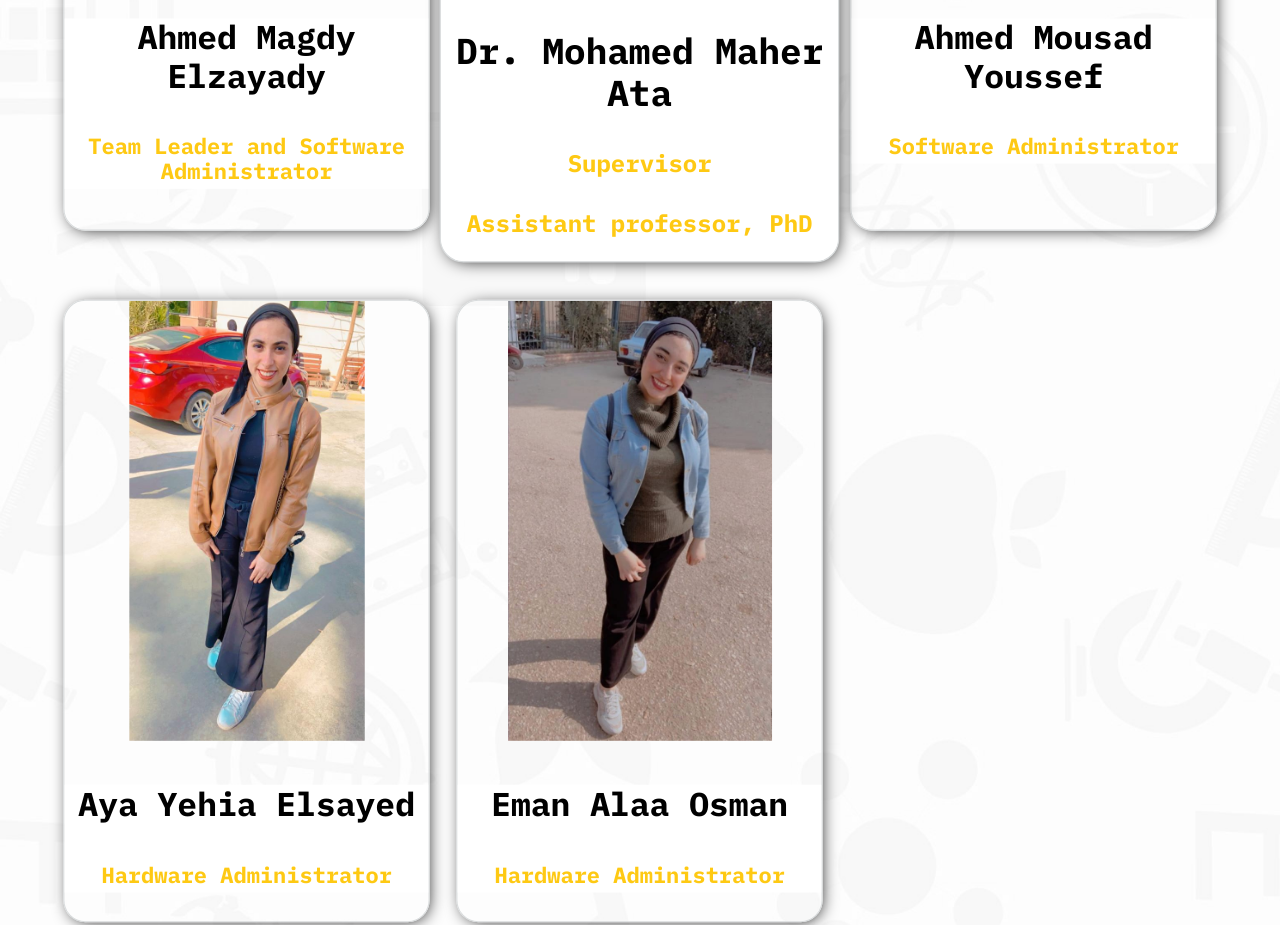
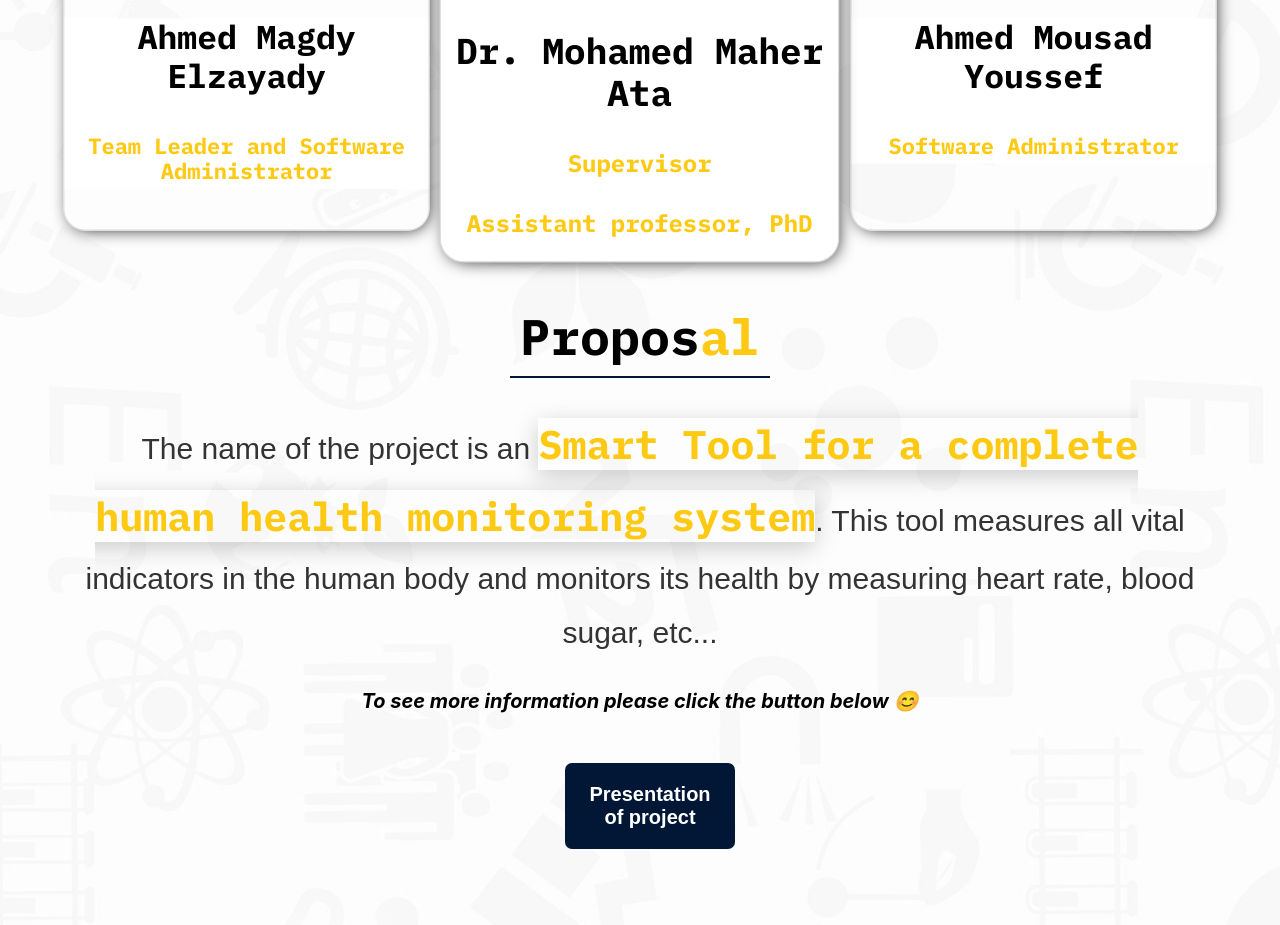
Before and after one commit to Ahmed-Elzayady/Smart-Tool-for-a-complete-human-health-monitoring-system, a plain HTML site: page index.html in a window 1280 px wide. Shown: the part 2142-3067 px from the top of the page. Drawn offline with Linux system fonts and the light colour scheme; a web font is replaced by a local one.

Commit message:
new edit

```diff
--- a/css/style.css
+++ b/css/style.css
@@ -361,7 +361,7 @@ img.top {
 }
 
 .team {
-  margin-bottom: 50px;
+  /* margin-bottom: 50px; */
 }
 .team .container .all-team {
   display: grid;
--- a/index.html
+++ b/index.html
@@ -180,7 +180,7 @@
               <h4>Hardware Administrator</h4>
             </div>
           </div> -->
-          <div class="one-person lea">
+          <!-- <div class="one-person lea">
             <div class="image">
               <img src="./images/ayaforrepoet.jpeg" alt="" />
               <div class="social">
@@ -194,7 +194,7 @@
               <h3>Aya Yehia Elsayed</h3>
               <h4>Hardware Administrator</h4>
             </div>
-          </div>
+          </div> -->
           <!-- <div class="one-person lea">
             <div class="image">
               <img src="./images/asmaaredaforproposal.jpeg" alt="" />
@@ -225,7 +225,7 @@
               <h4>Hardware Administrator</h4>
             </div>
           </div> -->
-          <div class="one-person lea">
+          <!-- <div class="one-person lea">
             <div class="image">
               <img src="./images/emanforproposal.jpeg" alt="" />
               <div class="social">
@@ -255,7 +255,7 @@
               <h4>Hardware Administrator</h4>
             </div>
           </div>
-        </div>
+        </div> -->
       </div>
     </div>
     <!-- end team members -->
```
